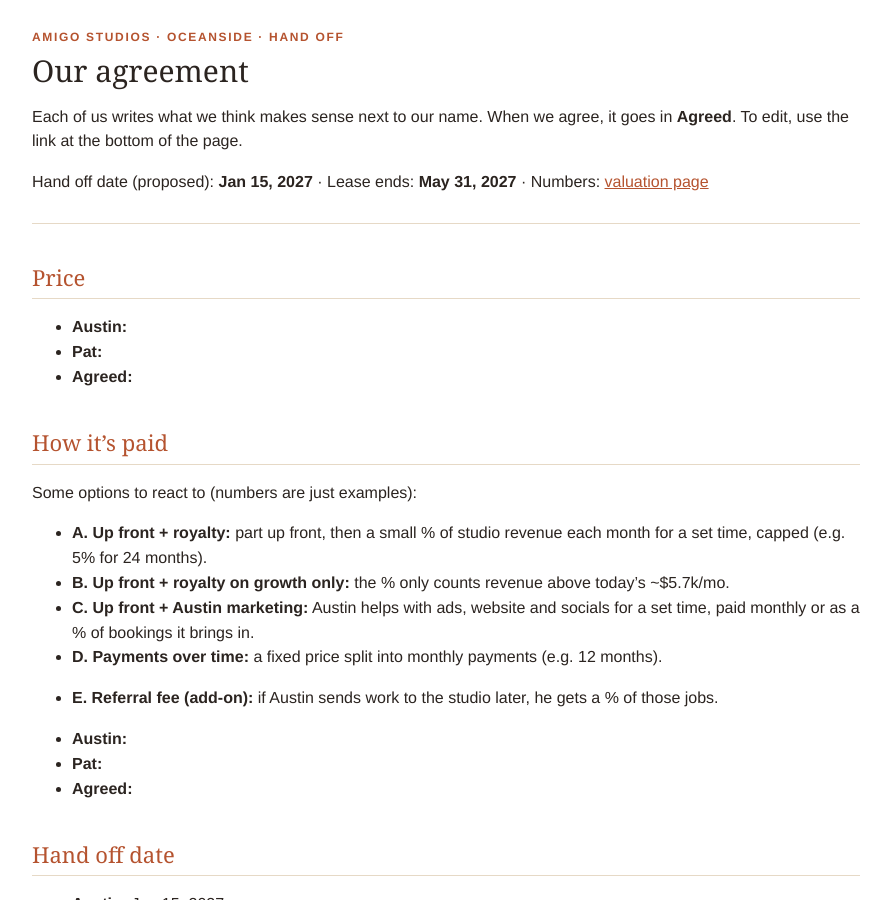
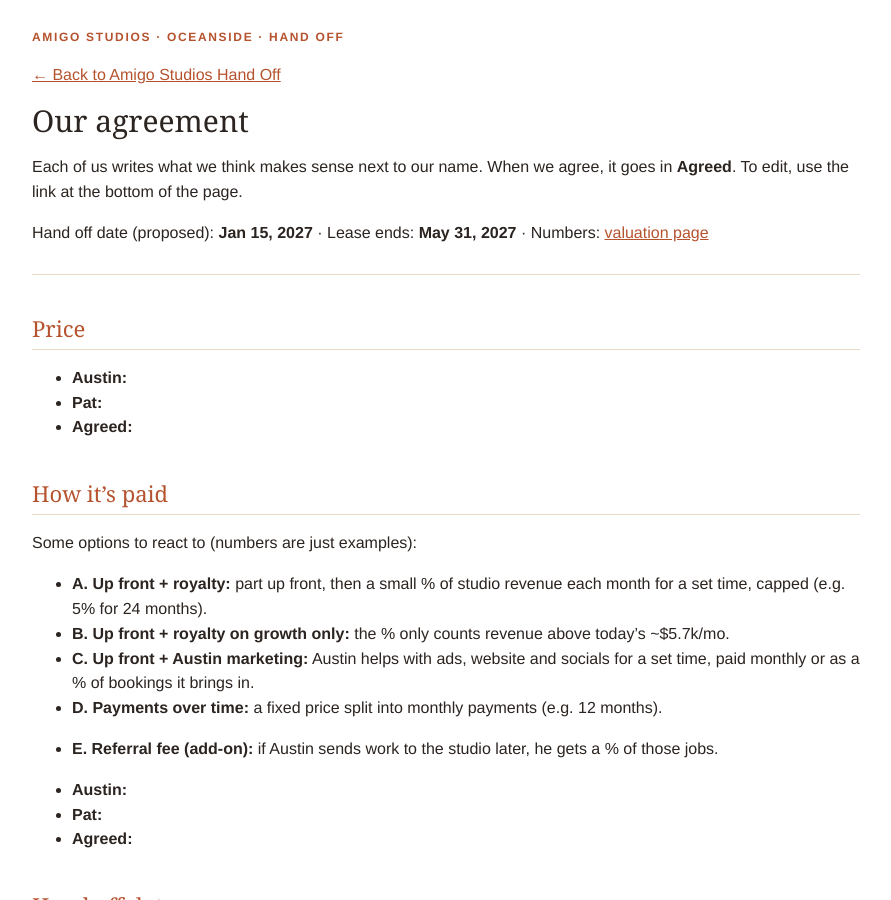
Before and after one commit to amigostudios/amigo-handoff, a Jekyll site: the page built from agreement.md, in a window 1280 px wide and 900 px high. Shown: the whole window, without its empty margins (194-1085 px from the left). Built offline with Jekyll 4.4.1, drawn with Linux system fonts in a browser that asks for light colours.

Commit message:
Add back links to agreement and valuation pages
Co-Authored-By: Claude Opus 5.5 <noreply@anthropic.com>

```diff
--- a/agreement.md
+++ b/agreement.md
@@ -2,6 +2,8 @@
 title: Our agreement
 permalink: /agreement/
 ---
+
+[← Back to Amigo Studios Hand Off](../)
 
 # Our agreement
 
```
Also changed, not shown: valuation.md (+2 -0 lines).
